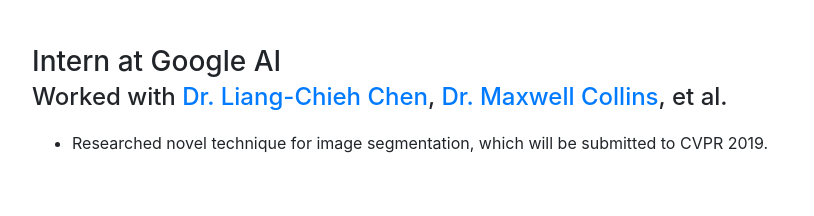
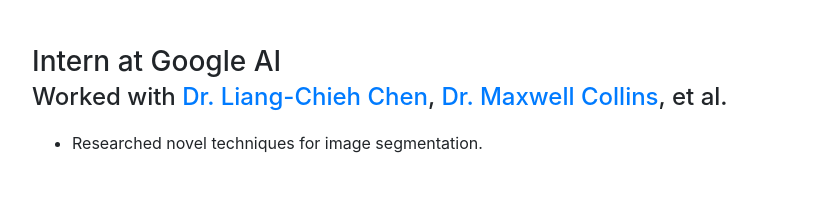
Before and after one commit to jyhjinghwang/jyhjinghwang.github.io, a website with bundled scripts: page index.html in a window 1280 px wide. Shown: the part 2940-3156 px from the top of the page, 288-1102 px from the left. Built offline with nearby package versions, Linux system fonts and the light colour scheme; a web font is replaced by a local one.

Commit message:
revision

```diff
--- a/index.html
+++ b/index.html
@@ -205,7 +205,7 @@
               <h3 class="mb-0">Intern at Google AI</h3>
               <div class="subheading mb-3">Worked with <a href="http://liangchiehchen.com/">Dr. Liang-Chieh Chen</a>, <a href="http://pages.cs.wisc.edu/~mcollins/">Dr. Maxwell Collins</a>, et al.</div>
 	      <ul>
-                <li> Researched novel technique for image segmentation, which will be submitted to CVPR 2019. </li>
+                <li> Researched novel techniques for image segmentation. </li>
 	      <ul/>
             </div>
             <div class="resume-date text-md-right">
```
